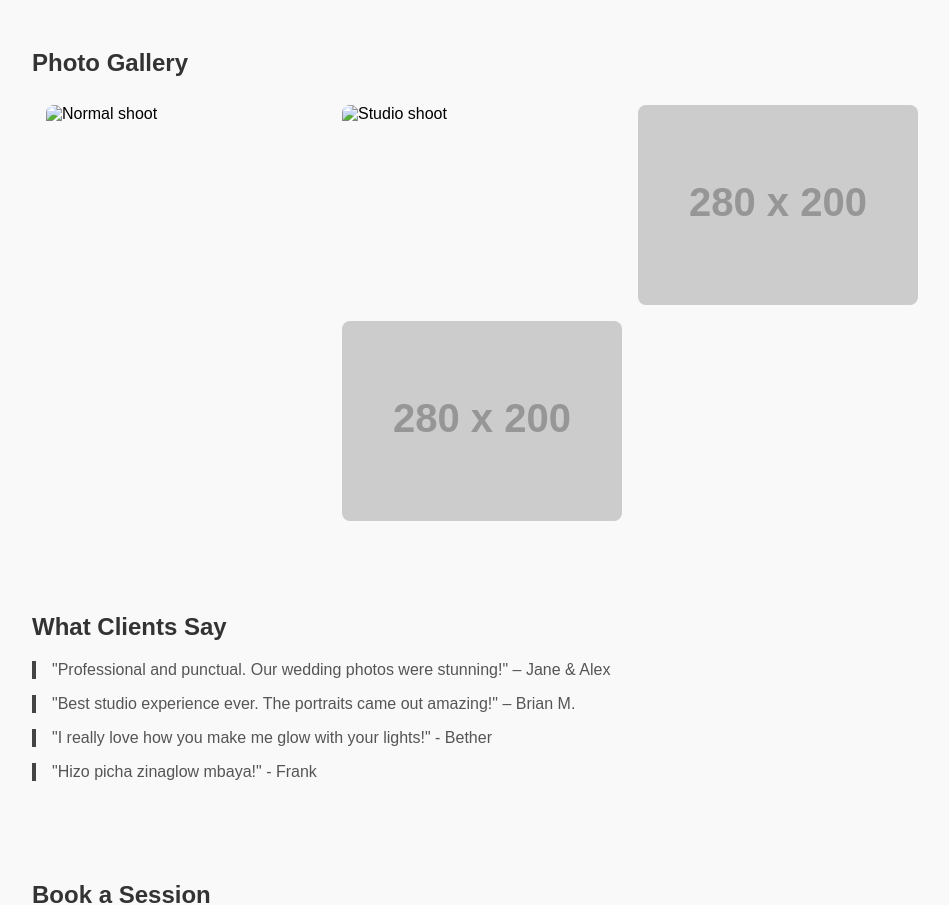
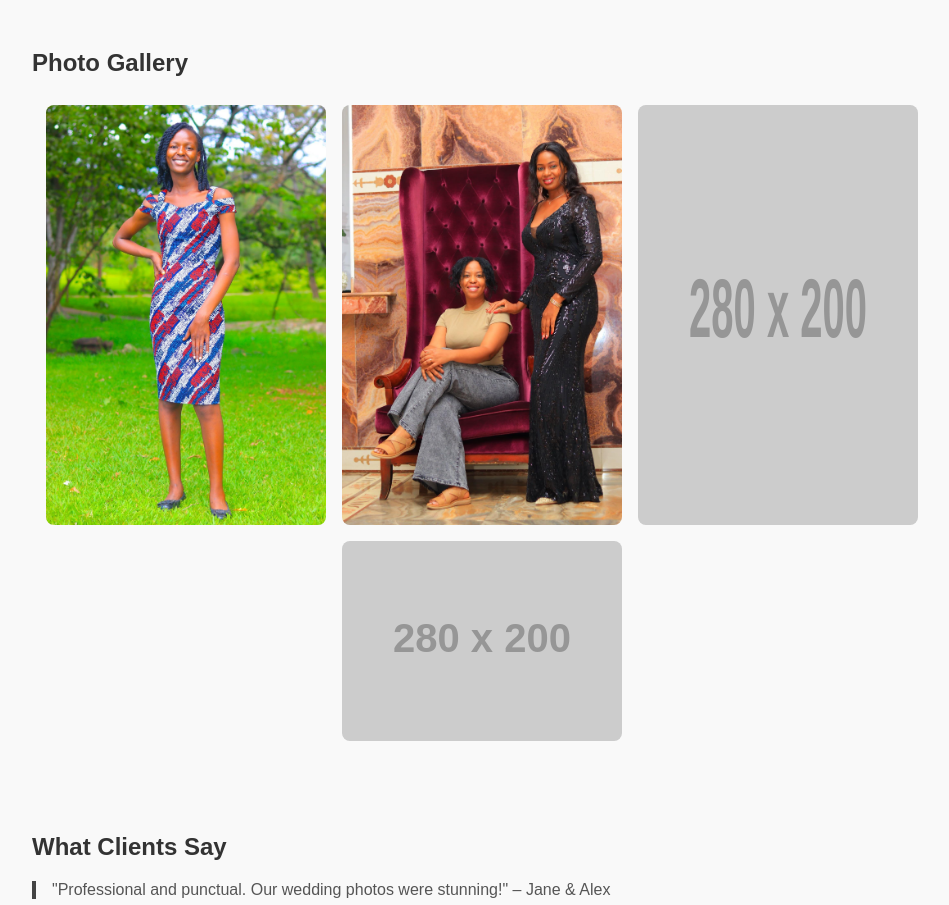
Before and after one commit to MICKEYMEDIA-KE/mickeymedia.github.io, a plain HTML site: page index.html in a window 1280 px wide. Shown: the part 902-1807 px from the top of the page, without its empty margins (158-1107 px from the left). Drawn offline with Linux system fonts and the light colour scheme; placeholder pictures from the web are drawn by us.

Commit message:
index.html

```diff
--- a/index.html
+++ b/index.html
@@ -60,8 +60,8 @@
 <section id="gallery">
   <h2>Photo Gallery</h2>
   <div class="gallery">
-    <img src="images/photo1.jpg" alt="Normal shoot">
-    <img src="images/photo2.jpg" alt="Studio shoot">
+    <img src="photo1.jpg" alt="Normal shoot">
+    <img src="photo2.jpg" alt="Studio shoot">
     <img src="https://via.placeholder.com/280x200" alt="Gallery3">
     <img src="https://via.placeholder.com/280x200" alt="Gallery4">
   </div>
```
